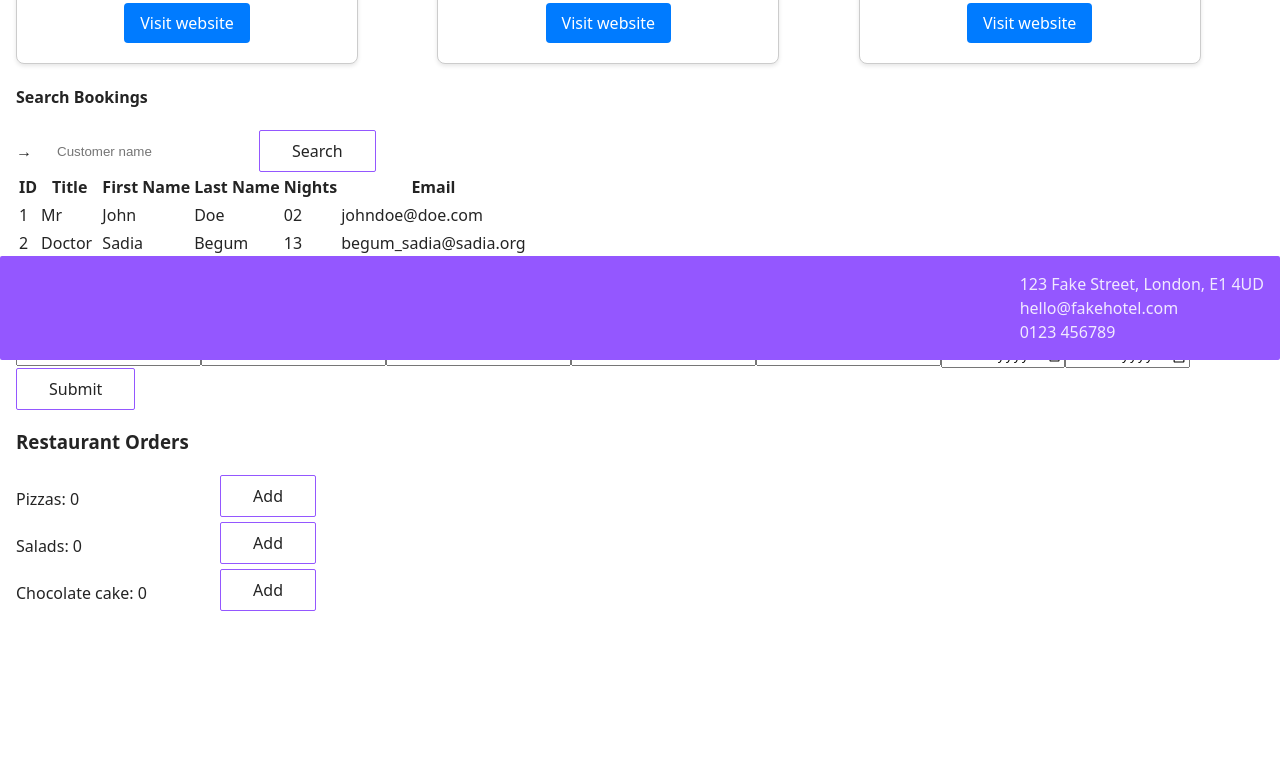
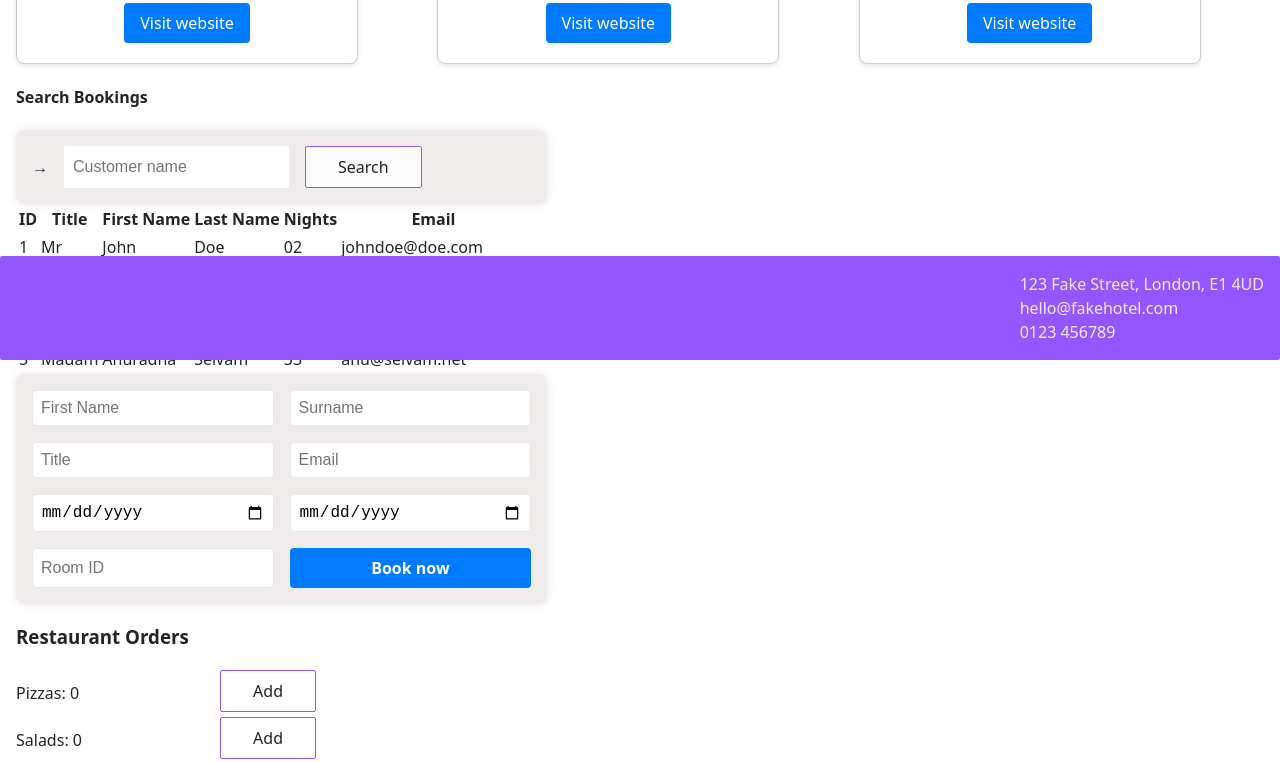
Before and after one commit to CodeYourFuture/React-Module-Project, a React (Vite) app: page / in a window 1280 px wide. Shown: the part 440-1202 px from the top of the page. Built offline with nearby package versions, Linux system fonts and the light colour scheme.

Commit message:
form completed

```diff
--- a/src/components/AddBookingForm/AddBookingForm.jsx
+++ b/src/components/AddBookingForm/AddBookingForm.jsx
@@ -1,4 +1,5 @@
-import { useState } from "react";
+import React, { useState } from "react";
+import "./AddBookingForm.scss";
 
 const AddBookingForm = ({ bookings, setBookings }) => {
   const [formData, setFormData] = useState({
@@ -11,7 +12,6 @@ const AddBookingForm = ({ bookings, setBookings }) => {
     checkInDate: "",
     checkOutDate: "",
   });
-
   const [nextId, setNextId] = useState(bookings.length + 1);
 
   const addBooking = (newBooking) => {
@@ -20,10 +20,7 @@ const AddBookingForm = ({ bookings, setBookings }) => {
 
   const handleChange = (e) => {
     const { name, value } = e.target;
-    setFormData((prevData) => ({
-      ...prevData,
-      [name]: value,
-    }));
+    setFormData((prevData) => ({ ...prevData, [name]: value }));
   };
 
   const handleSubmit = (e) => {
@@ -63,14 +60,6 @@ const AddBookingForm = ({ bookings, setBookings }) => {
       />
       <input
         required
-        type="email"
-        name="email"
-        placeholder="Email"
-        value={formData.email}
-        onChange={handleChange}
-      />
-      <input
-      required
         type="text"
         name="title"
         placeholder="Title"
@@ -78,12 +67,14 @@ const AddBookingForm = ({ bookings, setBookings }) => {
         onChange={handleChange}
       />
       <input
-        type="text"
-        name="roomId"
-        placeholder="Room ID"
-        value={formData.roomId}
+        required
+        type="email"
+        name="email"
+        placeholder="Email"
+        value={formData.email}
         onChange={handleChange}
       />
+
       <input
         required
         type="date"
@@ -100,7 +91,14 @@ const AddBookingForm = ({ bookings, setBookings }) => {
         value={formData.checkOutDate}
         onChange={handleChange}
       />
-      <button type="submit">Submit</button>
+      <input
+        type="text"
+        name="roomId"
+        placeholder="Room ID"
+        value={formData.roomId}
+        onChange={handleChange}
+      />
+      <button type="submit">Book now</button>
     </form>
   );
 };
--- /dev/null
+++ b/src/components/AddBookingForm/AddBookingForm.scss
@@ -0,0 +1,64 @@
+form {
+  width: 40%;
+  display: grid;
+  grid-template-columns: 1fr 1fr;
+  grid-gap: 1rem;
+  padding: 1rem;
+  background-color: #f1ecec;
+  border-radius: 0.5rem;
+  box-shadow: 0 0 10px rgba(0, 0, 0, 0.1);
+
+  input {
+    padding: 0.5rem;
+    border: 1px solid #eee5e5;
+    border-radius: 0.25rem;
+    font-size: 1rem;
+
+    &:focus {
+      outline: none;
+      border-color: #eae9ee;
+      box-shadow: #003b7a;
+    }
+  }
+
+  button[type="submit"] {
+    grid-column: 2 / 3;
+    padding: 8px 16px;
+    background-color: #007bff;
+    color: #fff;
+    border: none;
+    border-radius: 4px;
+    font-size: 1rem;
+    font-weight: 600;
+    cursor: pointer;
+    transition: background-color 0.3s ease;
+  }
+
+  button[type="submit"]:hover {
+    background-color: #003b7a;
+    color: white;
+  }
+}
+
+.row {
+  display: grid;
+  grid-template-columns: 2fr 2fr;
+  grid-gap: 1rem;
+  align-items: center;
+
+  &:nth-child(1) {
+    input {
+      margin-right: 1rem;
+    }
+  }
+
+  &:nth-child(2) {
+    input {
+      margin-right: 1rem;
+    }
+  }
+
+  &:nth-child(3) {
+    grid-template-columns: repeat(2, 1fr);
+  }
+}
--- a/src/components/Bookings/Bookings.jsx
+++ b/src/components/Bookings/Bookings.jsx
@@ -13,7 +13,7 @@ const Bookings = () => {
 
   return (
     <main className="bookings">
-      <Search search={search} />
+      <Search className="searchBtn" search={search} />
 
       <SearchResults results={bookings} />
       <AddBookingForm bookings={bookings} setBookings={setBookings} />
```
Also changed, not shown: 1 other file (tests, documents, lock files or other folders). Lines whose indentation alone changed are shown as unchanged.
